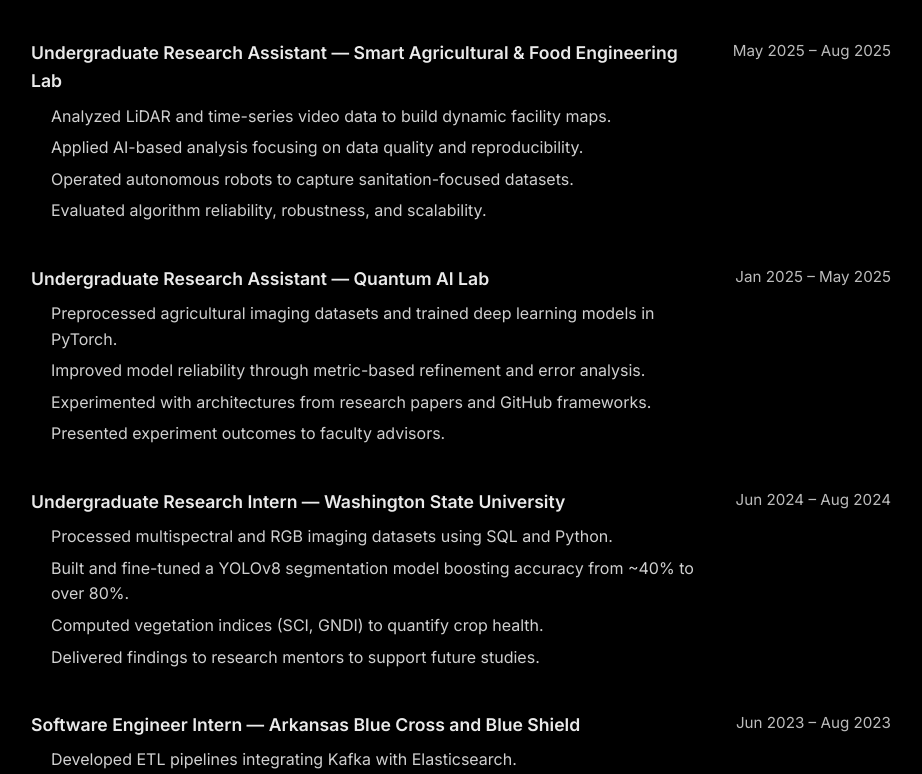
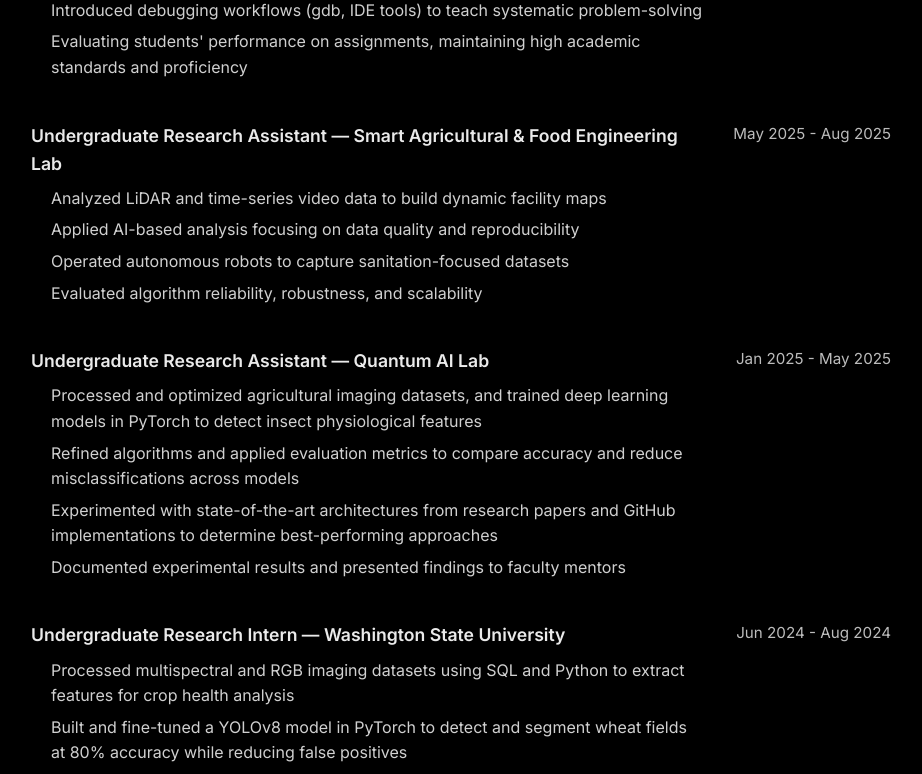
Before and after one commit to vjeyam/vjeyam.github.io, a React (Vite) app: page /resume in a window 1280 px wide. Shown: the part 1100-1874 px from the top of the page, without its empty margins (179-1101 px from the left). Built offline with nearby package versions, Linux system fonts and the light colour scheme.

Commit message:
Update resume details

```diff
--- a/src/pages/Resume.tsx
+++ b/src/pages/Resume.tsx
@@ -1,144 +1,6 @@
 import ScrollToTopButton from "../components/ScrollToTopButton";
 import "./Resume.css";
 
-export default function Resume() {
-  return (
-    <div className="resume-page">
-
-      {/* NAME */}
-      <h1 className="resume-name">Vishal Jeyam</h1>
-
-      {/* CONTACT ROW */}
-      <div className="resume-contact-row">
-        Fayetteville, AR 72704
-        <span className="divider">|</span>
-        <a href="mailto:jeyamvishal5@gmail.com">jeyamvishal5@gmail.com</a>
-        <span className="divider">|</span>
-        <a href="https://www.linkedin.com/in/vjeyam" target="_blank">linkedin.com/in/vjeyam</a>
-        <span className="divider">|</span>
-        <a href="https://github.com/vjeyam" target="_blank">github.com/vjeyam</a>
-      </div>
-
-      {/* Education */}
-      <section className="resume-section">
-        <h2 className="section-title">Education</h2>
-        <div className="section-divider" />
-
-        {/* Masters */}
-        <div className="resume-row">
-          <div>
-            <div className="item-title">Master of Science in Computer Science</div>
-            <div className="item-sub">University of Arkansas — Fayetteville, AR</div>
-          </div>
-          <div className="date-text">Expected May 2027</div>
-        </div>
-
-        {/* Bachelors */}
-        <div className="resume-row">
-          <div>
-            <div className="item-title">Bachelor of Science in Computer Science</div>
-            <div className="item-sub">University of Arkansas — Fayetteville, AR</div>
-          </div>
-          <div className="date-text">May 2025</div>
-        </div>
-      </section>
-
-      {/* Skills */}
-      <section className="resume-section">
-        <h2 className="section-title">Skills</h2>
-        <div className="section-divider" />
-
-        <p className="skills-line">
-          <strong>Programming Languages:</strong> Python, Java, C++, SQL, JavaScript, HTML/CSS
-        </p>
-        <p className="skills-line">
-          <strong>Frameworks & Libraries:</strong> PyTorch, TensorFlow, Scikit-learn, React
-        </p>
-        <p className="skills-line">
-          <strong>Data & Tools:</strong> Kafka, Elasticsearch, Spark, Git/GitHub, Tableau, Pandas, NumPy
-        </p>
-        <p className="skills-line">
-          <strong>Cloud & DevOps:</strong> Docker, Kubernetes, Azure
-        </p>
-      </section>
-
-      {/* Experience */}
-      <section className="resume-section">
-        <h2 className="section-title">Experience</h2>
-        <div className="section-divider" />
-
-        {/* TA */}
-        <ResumeItem
-          role="Teaching Assistant"
-          org="University of Arkansas"
-          date="Jan 2023 – Present"
-          bullets={[
-            "Guided 20+ Programming Foundations I students through weekly labs and office hours.",
-            "Provided tailored assistance on programming assignments, lab exercises, and exam preparation.",
-            "Introduced debugging workflows (gdb, IDE tools) to teach systematic problem-solving.",
-            "Provided detailed feedback to strengthen coding practices and problem-solving skills.",
-          ]}
-        />
-
-        {/* Research – SAFER Lab */}
-        <ResumeItem
-          role="Undergraduate Research Assistant"
-          org="Smart Agricultural & Food Engineering Lab"
-          date="May 2025 – Aug 2025"
-          bullets={[
-            "Analyzed LiDAR and time-series video data to build dynamic facility maps.",
-            "Applied AI-based analysis focusing on data quality and reproducibility.",
-            "Operated autonomous robots to capture sanitation-focused datasets.",
-            "Evaluated algorithm reliability, robustness, and scalability.",
-          ]}
-        />
-
-        {/* Research – Quantum AI Lab */}
-        <ResumeItem
-          role="Undergraduate Research Assistant"
-          org="Quantum AI Lab"
-          date="Jan 2025 – May 2025"
-          bullets={[
-            "Preprocessed agricultural imaging datasets and trained deep learning models in PyTorch.",
-            "Improved model reliability through metric-based refinement and error analysis.",
-            "Experimented with architectures from research papers and GitHub frameworks.",
-            "Presented experiment outcomes to faculty advisors.",
-          ]}
-        />
-
-        {/* WSU Internship */}
-        <ResumeItem
-          role="Undergraduate Research Intern"
-          org="Washington State University"
-          date="Jun 2024 – Aug 2024"
-          bullets={[
-            "Processed multispectral and RGB imaging datasets using SQL and Python.",
-            "Built and fine-tuned a YOLOv8 segmentation model boosting accuracy from ~40% to over 80%.",
-            "Computed vegetation indices (SCI, GNDI) to quantify crop health.",
-            "Delivered findings to research mentors to support future studies.",
-          ]}
-        />
-
-        {/* Industry Internship */}
-        <ResumeItem
-          role="Software Engineer Intern"
-          org="Arkansas Blue Cross and Blue Shield"
-          date="Jun 2023 – Aug 2023"
-          bullets={[
-            "Developed ETL pipelines integrating Kafka with Elasticsearch.",
-            "Containerized workflows using Docker and deployed via Kubernetes.",
-            "Optimized ingestion performance and monitoring for production systems.",
-            "Built Python automation tools for data ingestion and indexing.",
-          ]}
-        />
-      </section>
-
-      <ScrollToTopButton />
-    </div>
-  );
-}
-
-/* Reusable Resume Item Component */
 function ResumeItem({
   role,
   org,
@@ -167,3 +29,144 @@
     </div>
   );
 }
+
+export default function Resume() {
+  return (
+    <div className="resume-page">
+
+      {/* NAME */}
+      <h1 className="resume-name">Vishal Jeyam</h1>
+
+      {/* CONTACT ROW */}
+      <div className="resume-contact-row">
+        Fayetteville, AR 72704
+        <span className="divider">|</span>
+        <a href="mailto:jeyamvishal5@gmail.com">jeyamvishal5@gmail.com</a>
+        <span className="divider">|</span>
+        <a href="https://www.linkedin.com/in/vjeyam" target="_blank">linkedin.com/in/vjeyam</a>
+        <span className="divider">|</span>
+        <a href="https://github.com/vjeyam" target="_blank">github.com/vjeyam</a>
+        <span className="divider">|</span>
+        <a href="https://vjeyam.github.io" target="_blank">vjeyam.github.io</a>
+      </div>
+
+      {/* Education */}
+      <section className="resume-section">
+        <h2 className="section-title">Education</h2>
+        <div className="section-divider" />
+
+        {/* Masters */}
+        <div className="resume-row">
+          <div>
+            <div className="item-title">Master of Science in Computer Science</div>
+            <div className="item-sub">University of Arkansas — Fayetteville, AR</div>
+            <div className="item-sub">GPA: 3.50</div>
+          </div>
+          <div className="date-text">Expected May 2027</div>
+        </div>
+
+        {/* Bachelors */}
+        <div className="resume-row">
+          <div>
+            <div className="item-title">Bachelor of Science in Computer Science</div>
+            <div className="item-sub">University of Arkansas — Fayetteville, AR</div>
+            <div className="item-sub">GPA: 3.30</div>
+          </div>
+          <div className="date-text">May 2025</div>
+        </div>
+      </section>
+
+      {/* Skills */}
+      <section className="resume-section">
+        <h2 className="section-title">Skills</h2>
+        <div className="section-divider" />
+
+        <p className="skills-line">
+          <strong>Programming Languages:</strong> Python, SQL, C++, JavaScript, HTML/CSS
+        </p>
+        <p className="skills-line">
+          <strong>Frameworks & Libraries:</strong> PyTorch, Scikit-learn, React
+        </p>
+        <p className="skills-line">
+          <strong>Data & Tools:</strong> Kafka, Elasticsearch, Spark, Git/GitHub, Tableau, Pandas, NumPy
+        </p>
+        <p className="skills-line">
+          <strong>Cloud & DevOps:</strong> Docker, Kubernetes, Azure
+        </p>
+      </section>
+
+      {/* Experience */}
+      <section className="resume-section">
+        <h2 className="section-title">Experience</h2>
+        <div className="section-divider" />
+
+        {/* TA */}
+        <ResumeItem
+          role="Teaching Assistant"
+          org="University of Arkansas"
+          date="Jan 2023 - Present"
+          bullets={[
+            "Guided 20+ Programming Foundations I students through weekly labs and office hours",
+            "Offered tailored assistance on programming assignments, lab exercises, and exam preparation",
+            "Introduced debugging workflows (gdb, IDE tools) to teach systematic problem-solving",
+            "Evaluating students' performance on assignments, maintaining high academic standards and proficiency",
+          ]}
+        />
+
+        {/* Research – SAFE Lab */}
+        <ResumeItem
+          role="Undergraduate Research Assistant"
+          org="Smart Agricultural & Food Engineering Lab"
+          date="May 2025 - Aug 2025"
+          bullets={[
+            "Analyzed LiDAR and time-series video data to build dynamic facility maps",
+            "Applied AI-based analysis focusing on data quality and reproducibility",
+            "Operated autonomous robots to capture sanitation-focused datasets",
+            "Evaluated algorithm reliability, robustness, and scalability",
+          ]}
+        />
+
+        {/* Research – Quantum AI Lab */}
+        <ResumeItem
+          role="Undergraduate Research Assistant"
+          org="Quantum AI Lab"
+          date="Jan 2025 - May 2025"
+          bullets={[
+            "Processed and optimized agricultural imaging datasets, and trained deep learning models in PyTorch to detect insect physiological features",
+            "Refined algorithms and applied evaluation metrics to compare accuracy and reduce misclassifications across models",
+            "Experimented with state-of-the-art architectures from research papers and GitHub implementations to determine best-performing approaches",
+            "Documented experimental results and presented findings to faculty mentors",
+          ]}
+        />
+
+        {/* WSU Internship */}
+        <ResumeItem
+          role="Undergraduate Research Intern"
+          org="Washington State University"
+          date="Jun 2024 - Aug 2024"
+          bullets={[
+            "Processed multispectral and RGB imaging datasets using SQL and Python to extract features for crop health analysis",
+            "Built and fine-tuned a YOLOv8 model in PyTorch to detect and segment wheat fields at 80% accuracy while reducing false positives",
+            "Computed vegetation indices (SCI, GNDI) to quantify long-term crop health monitoring",
+            "Documented experimental findings and presented results to research mentors to guide future study directions",
+          ]}
+        />
+
+        {/* Software Engineer Internship */}
+        <ResumeItem
+          role="Software Engineer Intern"
+          org="Arkansas Blue Cross and Blue Shield"
+          date="May 2023 - Aug 2023"
+          bullets={[
+            "Developed ETL pipelines integrating Kafka with Elasticsearch to enable real-time data ingestion and indexing",
+            "Containerized workflows using Docker and deployed via Kubernetes",
+            "Optimized ingestion performance and monitoring for production systems",
+            "Built Python automation tools for data ingestion and indexing",
+          ]}
+        />
+      </section>
+
+      <ScrollToTopButton />
+    </div>
+  );
+}
```
